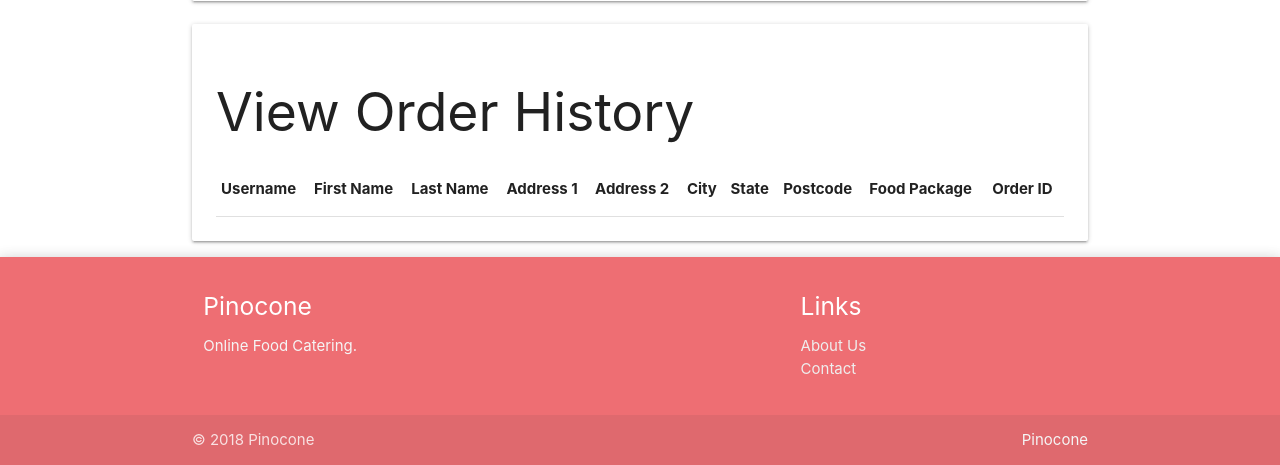
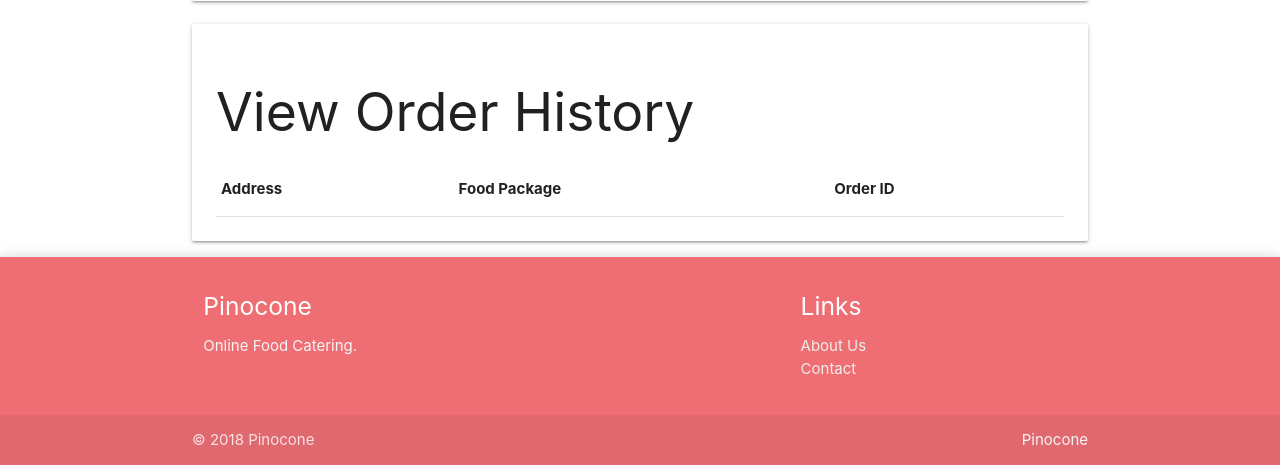
Before and after one commit to Kennethyi/Pinocone, a PHP site: page /profile.php in a window 1280 px wide. Shown: the part 495-960 px from the top of the page. Run offline with PHP 8.4, Linux system fonts and the light colour scheme; a user stored in the database is signed in; data comes from the database, SQL or seed files in the repository; tables that the repository leaves empty hold one stand-in row (values such as "Sample post"); lists and menus that the app fills with data are empty; some libraries are stand-ins or nearby versions.

Commit message:
yesterday edit

```diff
--- a/profile.php
+++ b/profile.php
@@ -131,14 +131,7 @@ $cuser = $_SESSION['username'];
                             echo "<table class='table'>";
                                 echo "<thead>";
                                     echo "<tr>";
-                                        echo "<th>Username</th>";
-                                        echo "<th>First Name</th>";
-                                        echo "<th>Last Name</th>";
-                                        echo "<th>Address 1</th>";
-                                        echo "<th>Address 2</th>";
-                                        echo "<th>City</th>";
-                                        echo "<th>State</th>";
-                                        echo "<th>Postcode</th>";
+                                        echo "<th>Address</th>";
                                         echo "<th>Food Package</th>";
                                         echo "<th>Order ID</th>";
                                     echo "</tr>";
@@ -149,14 +142,8 @@ $cuser = $_SESSION['username'];
                                         {
                                            while($billrow=$billresult->fetch_assoc()){
                                               echo "<tr>";
-                                                echo "<td>" .$billrow['username']. "</td>";
-                                                echo "<td>" .$billrow['first_name']. "</td>";
-                                                echo "<td>" .$billrow['last_name']. "</td>";
-                                                echo "<td>" .$billrow['address1']. "</td>";
-                                                echo "<td>" .$billrow['address2']. "</td>";
-                                                echo "<td>" .$billrow['city']. "</td>";
-                                                echo "<td>" .$billrow['statee']. "</td>";
-                                                echo "<td>" .$billrow['postcode']. "</td>";
+                                                echo "<td>" .$billrow['address1']. ", " .$billrow['address2']. ", "
+												.$billrow['city']. ", " .$billrow['postcode']."</td>";
                                                 echo "<td>" .$billrow['foodpackage']. "</td>";
                                                 echo "<td>" .$billrow['orderid']. "</td>";
                                                 echo "</tr>";
```
